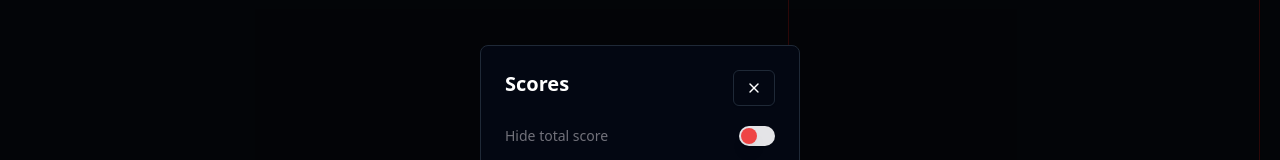
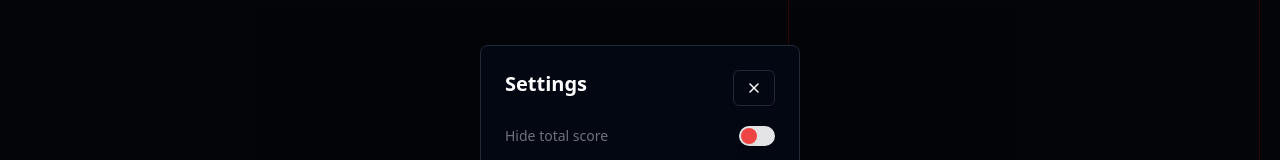
Before and after one commit to iamjamesfrancis/uno-scoreboard, a React (Vite) app: page / in a window 1280 px wide. Both pictures are taken after a click on the button 1246 px from the left and 36 px from the top of the page. Shown: the part 246-406 px from the top of the page. Built offline with nearby package versions, Linux system fonts and the light colour scheme.

Commit message:
update SettingsConfig component; change title from "Scores" to "Settings" and adjust cancel button styling

```diff
--- a/src/components/sub/settingsConfig.tsx
+++ b/src/components/sub/settingsConfig.tsx
@@ -16,9 +16,9 @@ const SettingsConfig = () => {
                 <AlertDialogContent className="bg-gray-950 text-white border-gray-800 w-1/4">
                     <AlertDialogHeader>
                         <AlertDialogTitle className="text-xl font-bold flex justify-between">
-                            <div>Scores</div>
+                            <div>Settings</div>
                             <div>
-                                <AlertDialogCancel className="border border-gray-800 hover:bg-red-500 bg-transparent p-3 hover:text-white">
+                                <AlertDialogCancel className="border border-gray-800 hover:bg-gray-700 bg-transparent p-3 hover:text-white">
                                     <X />
                                 </AlertDialogCancel>
                             </div>
```
